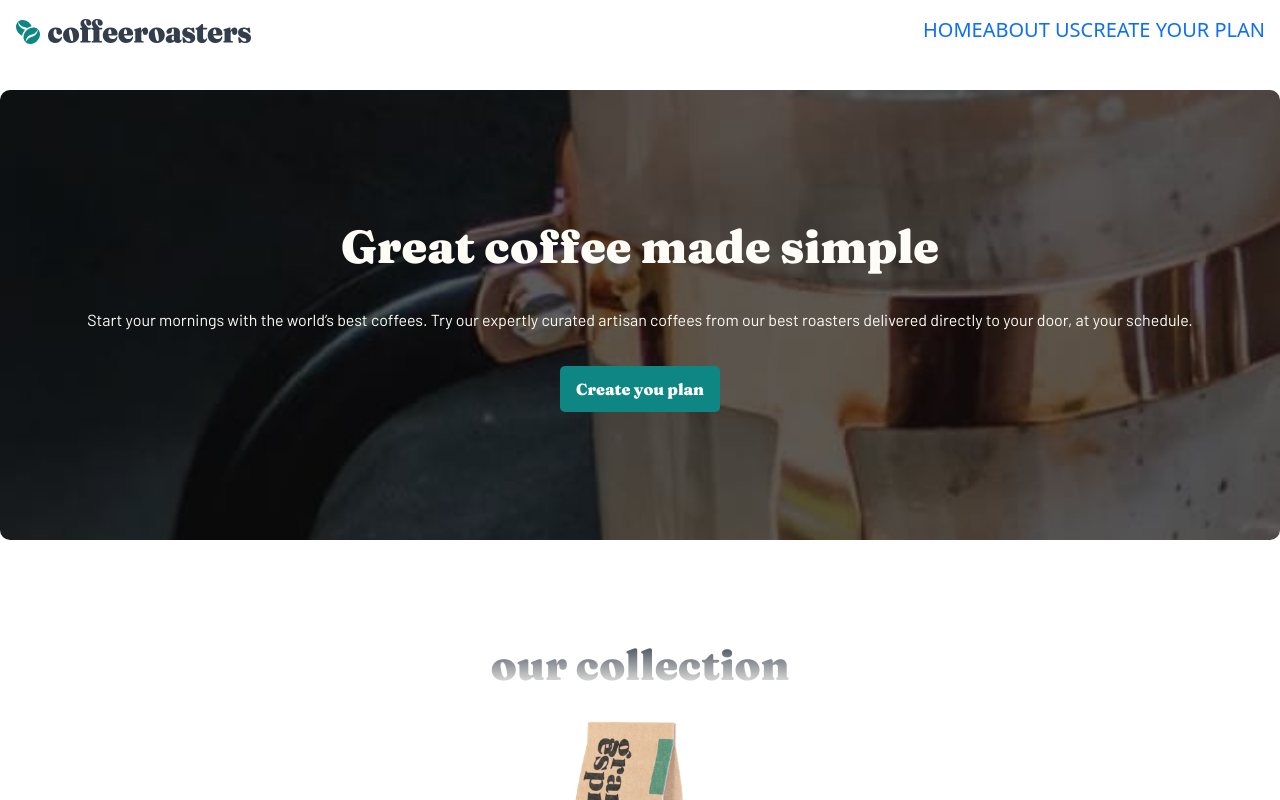
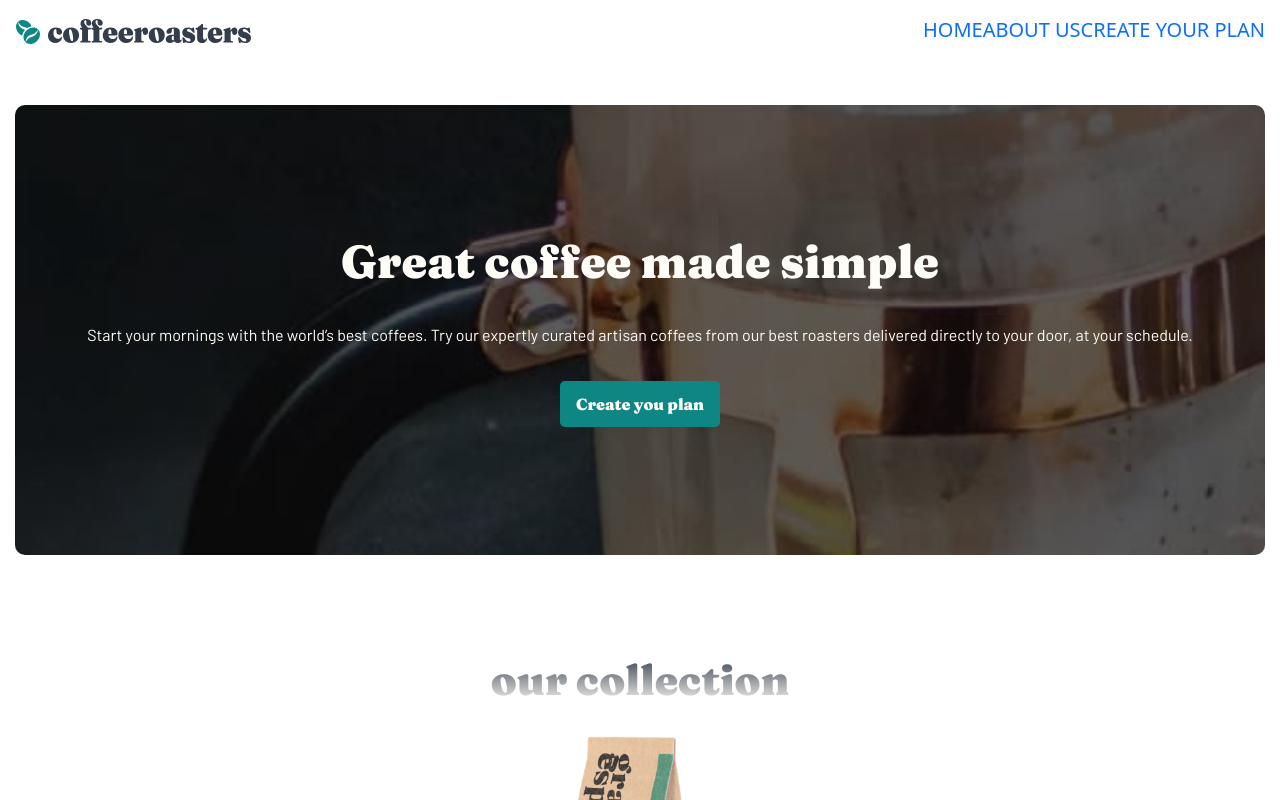
Before and after one commit to heiderick13/coffee-shop, a React (Vite) app: page / in a window 1280 px wide. Shown: the top 800 px of the page. Built offline with nearby package versions, Linux system fonts and the light colour scheme.

Commit message:
:lipstick: remove padding

```diff
--- a/src/pages/Home/Home.jsx
+++ b/src/pages/Home/Home.jsx
@@ -16,7 +16,7 @@ import Step from "../../components/Step/Step";
 
 function Home() {
   return (
-    <div className="home">
+    <div className="home p-4">
       <div className="home-hero d-flex fraunces rounded-4 px-5">
         <h1 className="mb-5">Great coffee made simple</h1>
         <p className="barlow mb-5">
```
